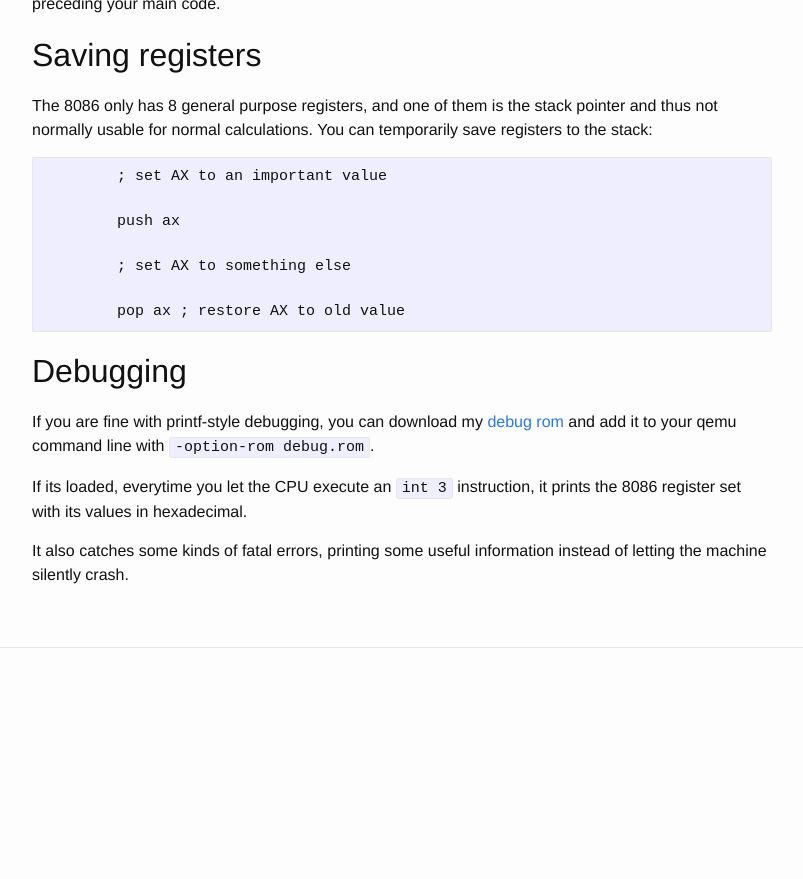
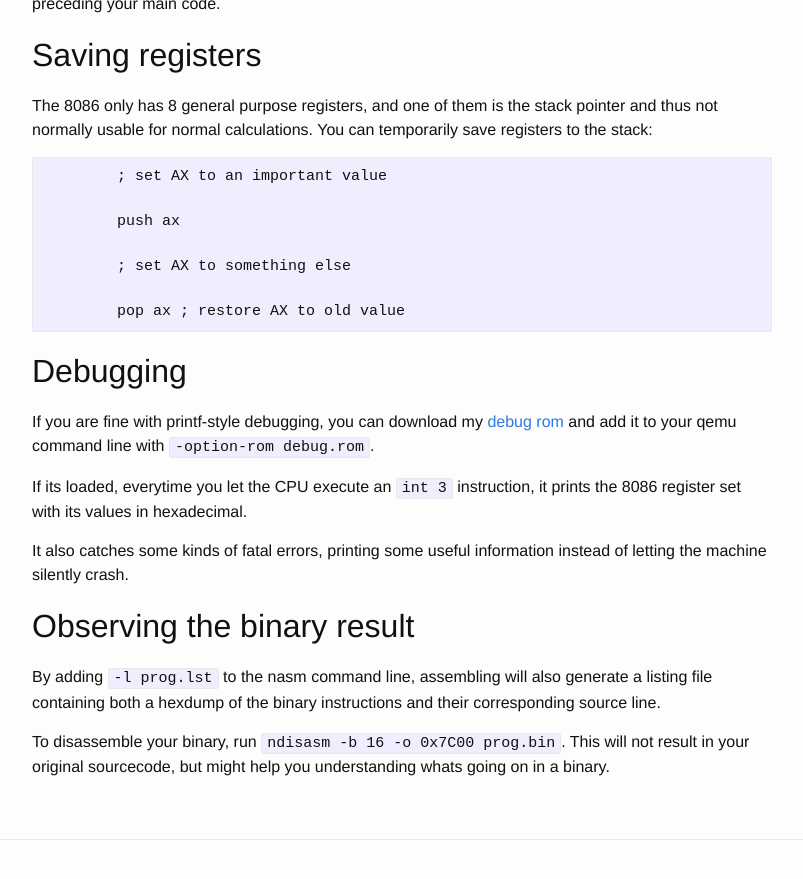
Before and after one commit to nero/nero.github.io, a Jekyll site: the page built from _posts/2020-07-07-introduction-to-8086-asm.md, in a window 1280 px wide and 900 px high, scrolled down 2829 px. Shown: the top 879 px of the window, without its empty margins (238-1041 px from the left). Built offline with Jekyll 4.4.1, drawn with Linux system fonts in a browser that asks for light colours; before the commit the page ends 3537 px from its top, so only the background shows below that.

Commit message:
Add section on disassembly

```diff
--- a/_posts/2020-07-07-introduction-to-8086-asm.md
+++ b/_posts/2020-07-07-introduction-to-8086-asm.md
@@ -149,3 +149,9 @@ If you are fine with printf-style debugging, you can download my [debug rom](htt
 If its loaded, everytime you let the CPU execute an `int 3` instruction, it prints the 8086 register set with its values in hexadecimal.
 
 It also catches some kinds of fatal errors, printing some useful information instead of letting the machine silently crash.
+
+## Observing the binary result
+
+By adding `-l prog.lst` to the nasm command line, assembling will also generate a listing file containing both a hexdump of the binary instructions and their corresponding source line.
+
+To disassemble your binary, run `ndisasm -b 16 -o 0x7C00 prog.bin`. This will not result in your original sourcecode, but might help you understanding whats going on in a binary.
```
